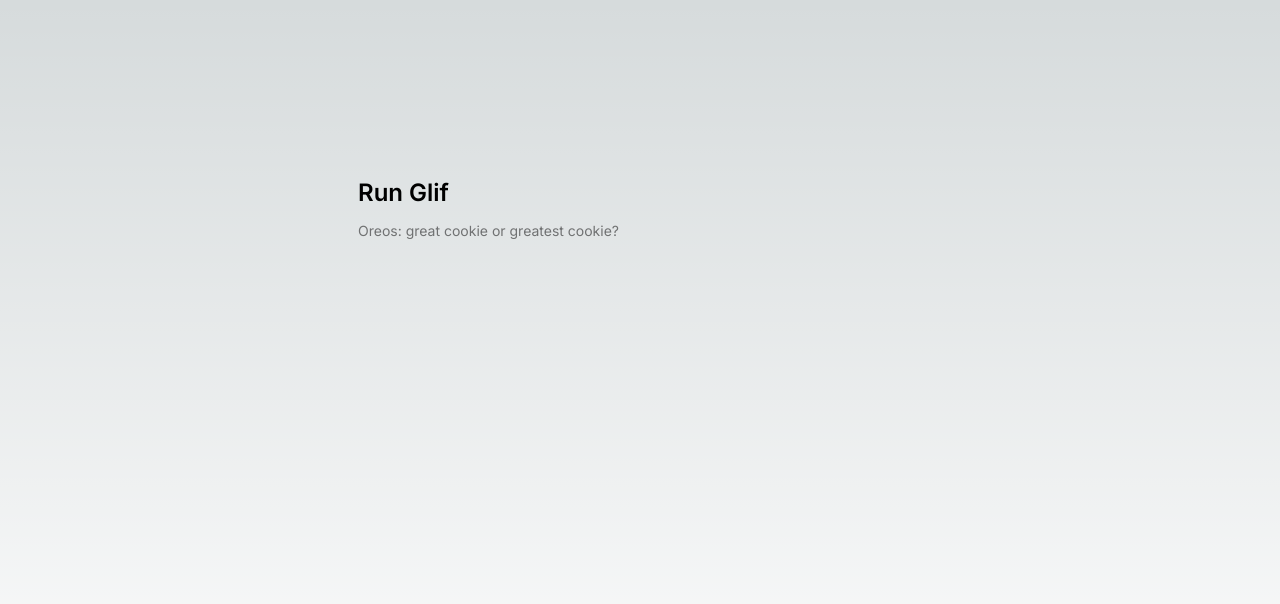
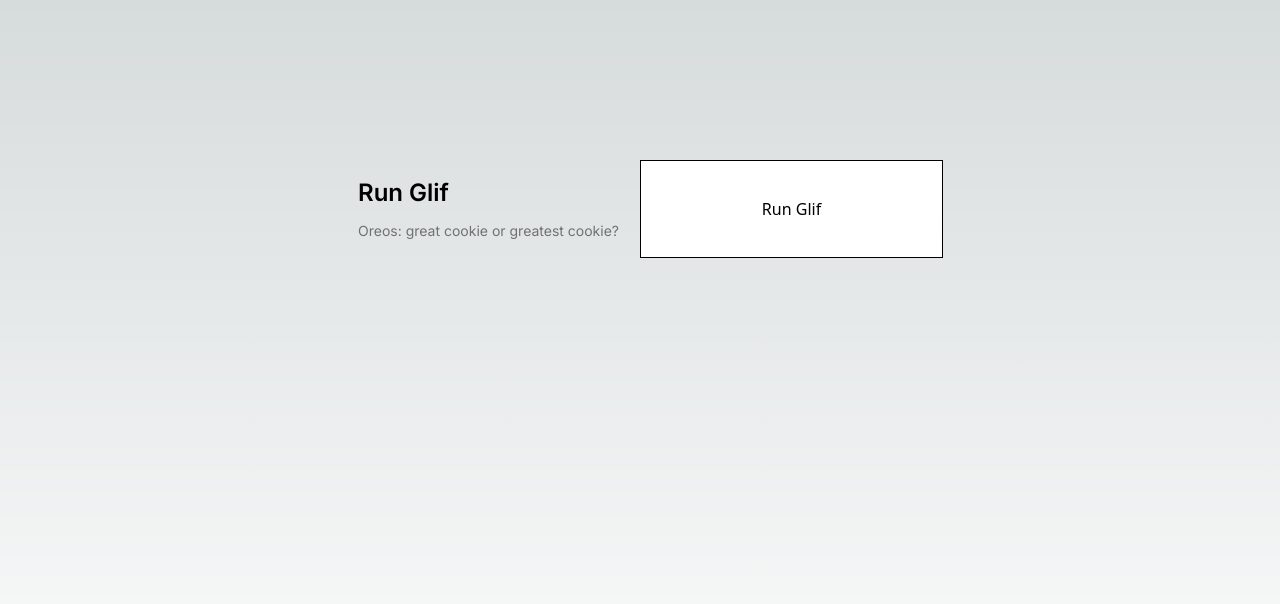
Before and after one commit to glifxyz/glif-api-demo, a Next.js app: page / in a window 1280 px wide. Shown: the top 604 px of the page. Built offline with nearby package versions, Linux system fonts and the light colour scheme.

Commit message:
Basic glif running

```diff
--- a/src/pages/api/glif.ts
+++ b/src/pages/api/glif.ts
@@ -8,7 +8,7 @@
   error?: string;
 };
 
-export default function handler(
+export default async function handler(
   req: NextApiRequest,
   res: NextApiResponse<Data>
 ) {
@@ -18,8 +18,19 @@
     return res.status(400).json({ error: "missing id param", id, input });
   }
 
-  const output =
-    "Hello I am a fully captured streaming response from glif API cool";
+  const data = { id, input };
+  const url = `${process.env.GLIF_API_URL}/api/graph-run`;
+  console.log("/api/glif", { url, data });
+  const response = await fetch(url, {
+    method: "POST",
+    headers: {
+      "Content-Type": "application/json",
+      Authorization: `Bearer ${process.env.GLIF_API_TOKEN}`,
+    },
+    body: JSON.stringify(data),
+  });
+  const output = await response.json();
+  console.log("/api/glif", { output });
 
   res.status(200).json({ id, input, output });
 }
--- a/src/pages/index.tsx
+++ b/src/pages/index.tsx
@@ -6,9 +6,27 @@
 
 export default function Home() {
   const runGlif = async () => {
-    const res = await fetch("/api/glif");
-    const data = await res.json();
-    console.log({ data });
+    // TODO get some cool data from the user
+    const data = {
+      id: "clfpg16y90001l908jfomwu9k",
+      input: "black and white gothic horror",
+    };
+
+    // TODO set loading indicators
+    // this can take 30-60s depending on the glif!
+
+    const res = await fetch("/api/glif", {
+      method: "POST",
+      headers: {
+        "Content-Type": "application/json",
+      },
+      body: JSON.stringify(data),
+    });
+    const output = await res.json();
+
+    // TODO do something cool with the output
+    console.log({ output });
+    alert(output?.output);
     return data;
   };
 
@@ -25,6 +43,12 @@
             Oreos: great cookie or greatest cookie?
           </p>
         </div>
+        <button
+          className="py-2 px-3 bg-white text-black border border-black"
+          onClick={runGlif}
+        >
+          Run Glif
+        </button>
       </div>
     </main>
   );
```
